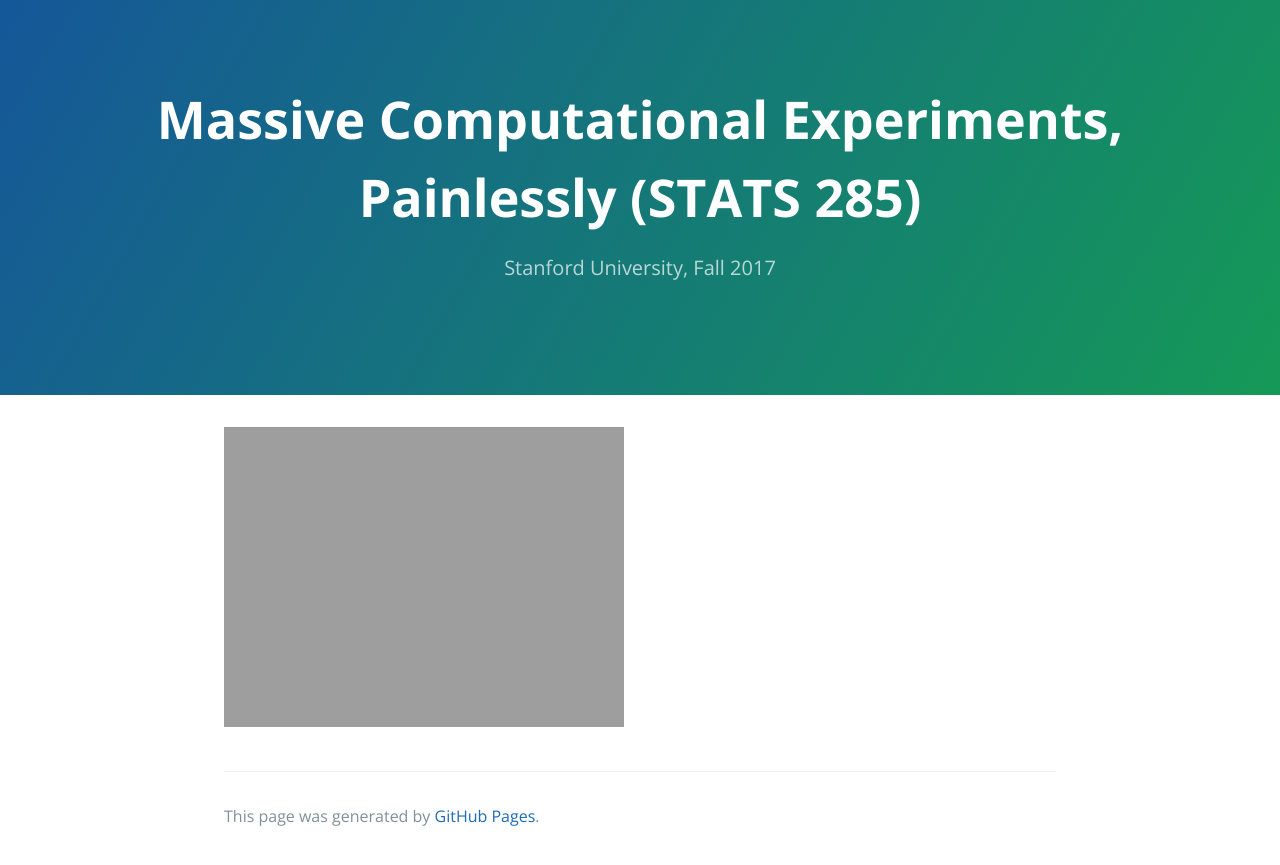
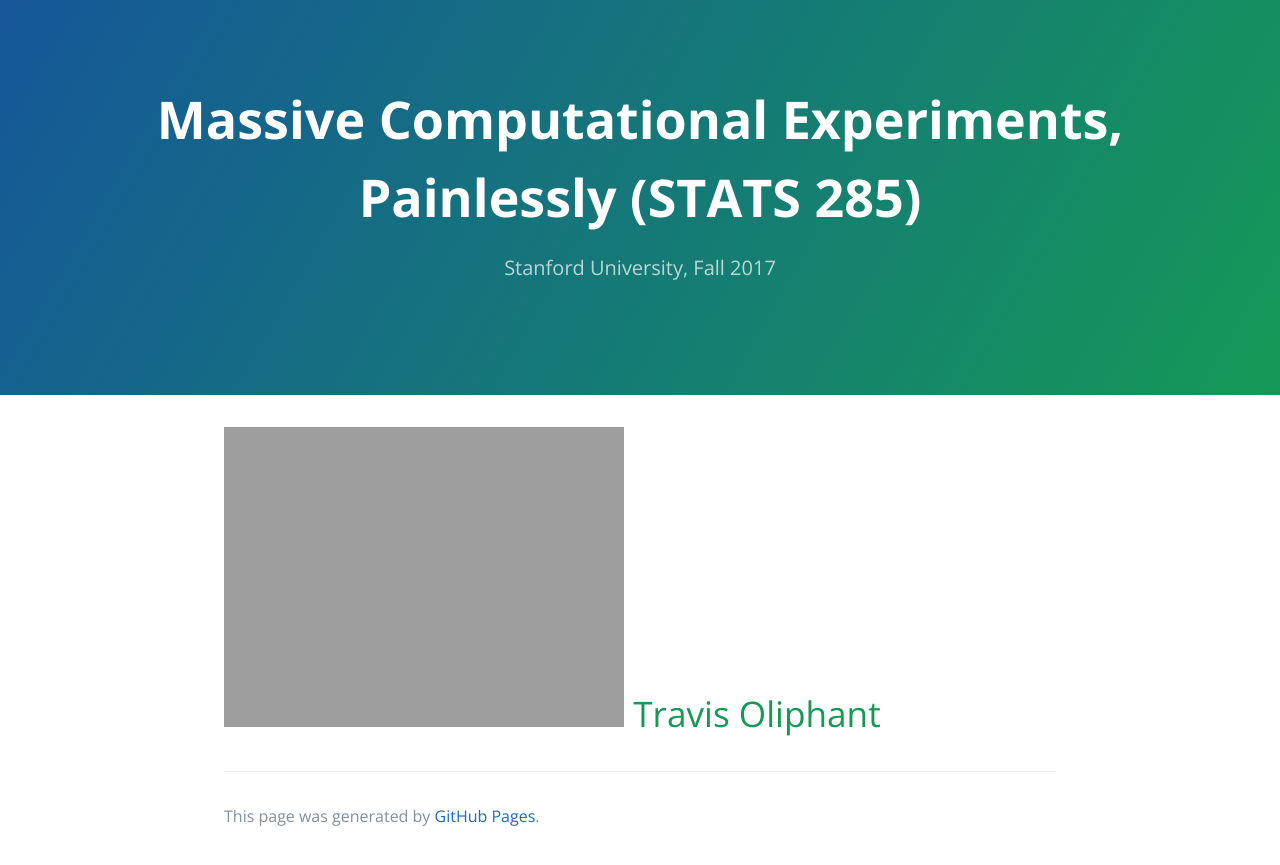
Before and after one commit to stats285/stats285.github.io, a Jekyll site: the page built from travis_lecture.md, in a window 1280 px wide. Shown: the top 865 px of the page. Built offline with Jekyll 4.4.1, drawn with Linux system fonts in a browser that asks for light colours; our own code applies the rules of GitHub Pages for plain Markdown files; the repository's description, which GitHub fills in, is left out.

```diff
--- a/travis_lecture.md
+++ b/travis_lecture.md
@@ -1 +1 @@
-# ![Travis Oliphant](/assets/img/travis_oliphant.jpg =150x)
+# ![Travis Oliphant](/assets/img/travis_oliphant.jpg =150x) Travis Oliphant
```
